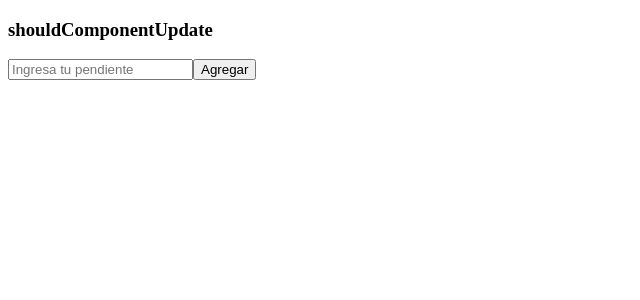
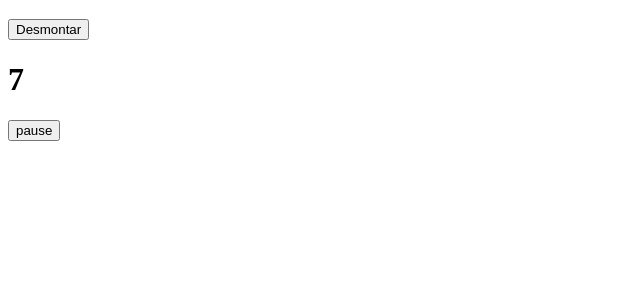
Before and after one commit to Eisten1996/react-fundamentos, a React (Create React App) app: page / in a window 1280 px wide. Shown: the top 300 px of the page, without its empty margins (0-640 px from the left). Built offline with nearby package versions, Linux system fonts and the light colour scheme.

Commit message:
El método componentWillUnmount

```diff
--- a/src/App.js
+++ b/src/App.js
@@ -1,22 +1,54 @@
-import React, { Component, PureComponent } from 'react'
+import React, { Component } from 'react'
 
-const itemStyle = {
-  padding: '1em',
-  borderBottom: '1px solid #CCC',
-  marginTop: '0.4em',
-}
-class Item extends PureComponent {
-  handlerClick = () => {
-    this.props.onRemove(this.props.item)
+class Timer extends Component {
+  state = {
+    time: 0,
+    isPlaying: true,
+  }
+
+  tick = null
+
+  play = () => {
+    this.setState({
+      isPlaying: true,
+    })
+    this.tick = setInterval(() => {
+      this.setState({
+        time: this.state.time + 1,
+      })
+    }, 1000)
+  }
+
+  pause = () => {
+    this.setState({
+      isPlaying: false,
+    })
+    clearInterval(this.tick)
+  }
+
+  componentDidMount() {
+    this.play()
+  }
+
+  componentWillUnmount() {
+    this.props.onDestroyer()
+    this.pause()
+  }
+
+  toggle = () => {
+    if (this.state.isPlaying) {
+      this.pause()
+    } else {
+      this.play()
+    }
   }
 
   render() {
-    const { item } = this.props
-    console.log('render ' + item.text)
+    const { time, isPlaying } = this.state
     return (
-      <div style={itemStyle}>
-        <button onClick={this.handlerClick}>x</button>
-        <span>{item.text}</span>
+      <div>
+        <h1>{time}</h1>
+        <button onClick={this.toggle}>{isPlaying ? 'pause' : 'play'}</button>
       </div>
     )
   }
@@ -24,41 +56,27 @@ class Item extends PureComponent {
 
 class App extends Component {
   state = {
-    list: [],
+    mostrar: true,
+    mensaje: '',
+  }
+  desmontar = () => {
+    this.setState({
+      mostrar: false,
+    })
   }
 
-  agregar = (e) => {
-    e.preventDefault()
-    const text = e.target[0].value
-    const id = Math.random().toString(16)
-    const pendiente = { text, id }
+  handlerDestroy = () => {
     this.setState({
-      list: [...this.state.list, pendiente],
+      mensaje: 'El componente contador fue destruido',
     })
-    e.target[0].value = ''
-  }
-
-  eliminar = (item) => {
-    this.setState((state) => ({
-      list: state.list.filter((_item) => {
-        return item.id !== _item.id
-      }),
-    }))
   }
 
   render() {
     return (
       <div>
-        <h3>shouldComponentUpdate</h3>
-        <form onSubmit={this.agregar}>
-          <input type="text" placeholder="Ingresa tu pendiente"></input>
-          <button>Agregar</button>
-        </form>
-        <div>
-          {this.state.list.map((item) => (
-            <Item key={item.id} item={item} onRemove={this.eliminar} />
-          ))}
-        </div>
+        <h3>{this.state.mensaje}</h3>
+        <button onClick={this.desmontar}>Desmontar</button>
+        {this.state.mostrar && <Timer onDestroyer={this.handlerDestroy} />}
       </div>
     )
   }
```
